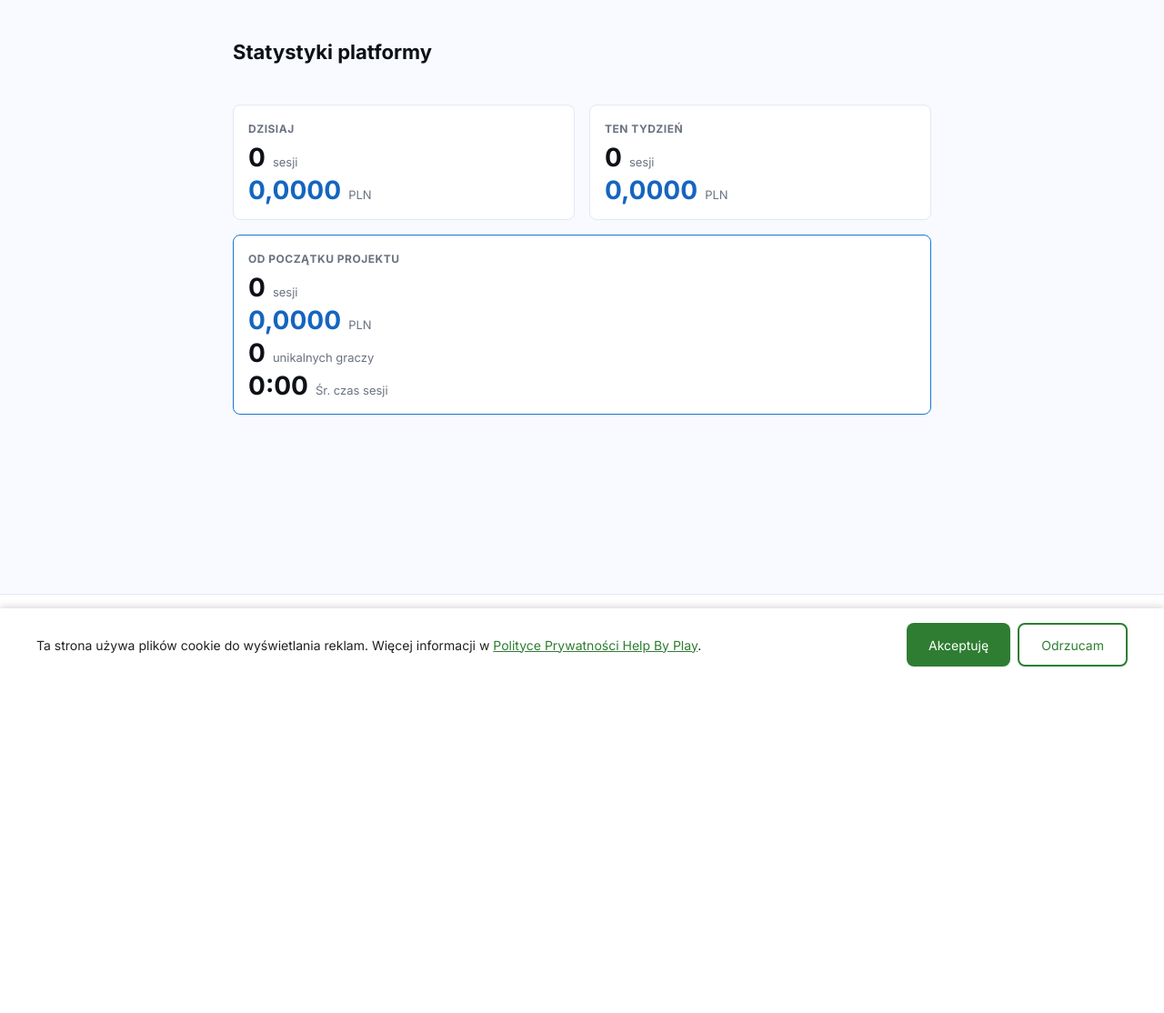
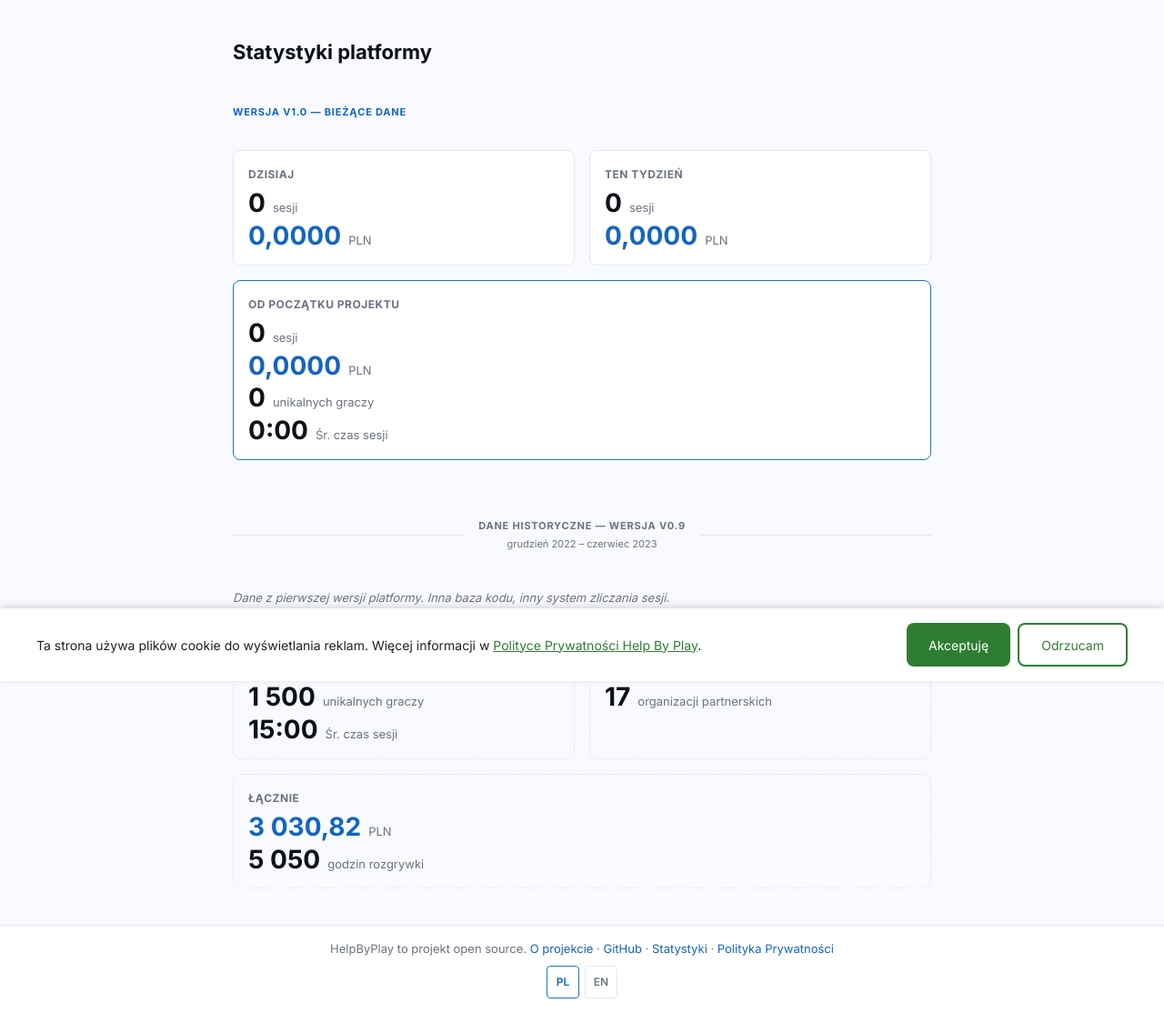
Before and after one commit to ProductPope/helpbyplay, a PHP site: page /statystyki.php in a window 1280 px wide. Shown: the part 51-1165 px from the top of the page at 91% size. Before the commit the page ends 784 px from the top, so only its background shows below. Run offline with PHP 8.4, Linux system fonts and the light colour scheme; data comes from the database, SQL or seed files in the repository; data that the repository does not hold is empty.

Commit message:
Add v0.9 historical stats section to statystyki.php
Add historical data section for the v0.9 era (December 2022 – June 2023)
below the live v1.0 stats. Visual era divider (centered rule with label)
separates the two sections. v0.9 cards use dashed border and background-
color variant to distinguish archived from live data.

Data shown: 1 500 players, 15:00 avg session, 17 partner organisations,
3 030.82 PLN raised, 5 050 hours of gameplay.

New lang keys (PL+EN): stats_v10_label, stats_v09_era_name, stats_v09_period,
stats_v09_note, stats_v09_card_players, stats_v09_card_orgs, stats_v09_card_total,
stats_orgs_label, stats_hours_label.

Co-Authored-By: Claude Sonnet 4.6 <noreply@anthropic.com>

```diff
--- a/lang.php
+++ b/lang.php
@@ -87,6 +87,15 @@ $TRANSLATIONS = [
         'stats_players_label'  => 'unikalnych graczy',
         'stats_avg_label'      => 'Śr. czas sesji',
         'stats_link_text'      => 'Statystyki platformy →',
+        'stats_v10_label'      => 'Wersja v1.0 — bieżące dane',
+        'stats_v09_era_name'   => 'Dane historyczne — wersja v0.9',
+        'stats_v09_period'     => 'grudzień 2022 – czerwiec 2023',
+        'stats_v09_note'       => 'Dane z pierwszej wersji platformy. Inna baza kodu, inny system zliczania sesji.',
+        'stats_v09_card_players' => 'Gracze',
+        'stats_v09_card_orgs'    => 'Organizacje',
+        'stats_v09_card_total'   => 'Łącznie',
+        'stats_orgs_label'     => 'organizacji partnerskich',
+        'stats_hours_label'    => 'godzin rozgrywki',
 
         // Game screen
         'game_title'           => 'Graj i pomagaj!',
@@ -268,6 +277,15 @@ $TRANSLATIONS = [
         'stats_players_label'  => 'unique players',
         'stats_avg_label'      => 'Avg. session length',
         'stats_link_text'      => 'Platform statistics →',
+        'stats_v10_label'      => 'Version v1.0 — current data',
+        'stats_v09_era_name'   => 'Historical data — version v0.9',
+        'stats_v09_period'     => 'December 2022 – June 2023',
+        'stats_v09_note'       => 'Data from the first version of the platform. Different codebase, different session tracking system.',
+        'stats_v09_card_players' => 'Players',
+        'stats_v09_card_orgs'    => 'Organisations',
+        'stats_v09_card_total'   => 'Total',
+        'stats_orgs_label'     => 'partner organisations',
+        'stats_hours_label'    => 'hours of gameplay',
 
         // Game screen
         'game_title'           => 'Play and help!',
--- a/shared/assets/shared.css
+++ b/shared/assets/shared.css
@@ -880,6 +880,15 @@ main.container {
     border-color: var(--color-primary-light);
 }
 
+.stat-card--legacy {
+    border-style: dashed;
+    background:   var(--color-background);
+}
+
+.stat-card--legacy.stat-card--alltime {
+    border-color: var(--color-border);
+}
+
 .stat-card-period {
     font-size:      12px;
     font-weight:    700;
@@ -917,6 +926,60 @@ main.container {
     .stat-card--alltime { flex-basis: 100%; }
 }
 
+.stats-era-current-label {
+    font-size:      11px;
+    font-weight:    700;
+    color:          var(--color-primary);
+    text-transform: uppercase;
+    letter-spacing: 0.8px;
+    margin-bottom:  var(--space-sm);
+}
+
+.stats-era-divider {
+    display:     flex;
+    align-items: center;
+    gap:         var(--space-md);
+    margin:      var(--space-xl) 0 var(--space-md);
+}
+
+.stats-era-divider::before,
+.stats-era-divider::after {
+    content:    '';
+    flex:       1;
+    height:     1px;
+    background: var(--color-border);
+}
+
+.stats-era-divider-text {
+    display:        flex;
+    flex-direction: column;
+    align-items:    center;
+    gap:            2px;
+    flex-shrink:    0;
+}
+
+.stats-era-name {
+    font-size:      11px;
+    font-weight:    700;
+    color:          var(--color-text-muted);
+    text-transform: uppercase;
+    letter-spacing: 0.8px;
+    white-space:    nowrap;
+}
+
+.stats-era-period {
+    font-size:   11px;
+    color:       var(--color-text-muted);
+    white-space: nowrap;
+}
+
+.stats-v09-note {
+    font-size:     13px;
+    color:         var(--color-text-muted);
+    font-style:    italic;
+    margin-bottom: var(--space-md);
+}
+
 /* ===== Sticky status bar + ad on mobile ===== */
 @media (max-width: 767px) {
     .status-bar {
--- a/statystyki.php
+++ b/statystyki.php
@@ -51,7 +51,18 @@ render_header(
 );
 ?>
 
+<?php
+// v0.9 historical data (December 2022 – June 2023)
+$v09_players = 1500;
+$v09_avg     = '15:00';
+$v09_orgs    = 17;
+$v09_pln     = 3030.82;
+$v09_hours   = 5050;
+?>
+
         <h1 class="stats-heading"><?= htmlspecialchars(t('stats_page_title')) ?></h1>
+
+        <p class="stats-era-current-label"><?= htmlspecialchars(t('stats_v10_label')) ?></p>
 
         <div class="stats-grid">
 
@@ -101,6 +112,51 @@ render_header(
 
         </div>
 
+        <div class="stats-era-divider">
+            <div class="stats-era-divider-text">
+                <span class="stats-era-name"><?= htmlspecialchars(t('stats_v09_era_name')) ?></span>
+                <span class="stats-era-period"><?= htmlspecialchars(t('stats_v09_period')) ?></span>
+            </div>
+        </div>
+
+        <p class="stats-v09-note"><?= htmlspecialchars(t('stats_v09_note')) ?></p>
+
+        <div class="stats-grid">
+
+            <div class="stat-card stat-card--legacy">
+                <h2 class="stat-card-period"><?= htmlspecialchars(t('stats_v09_card_players')) ?></h2>
+                <div class="stat-row">
+                    <span class="stat-value"><?= number_format($v09_players, 0, ',', ' ') ?></span>
+                    <span class="stat-label"><?= htmlspecialchars(t('stats_players_label')) ?></span>
+                </div>
+                <div class="stat-row">
+                    <span class="stat-value"><?= htmlspecialchars($v09_avg) ?></span>
+                    <span class="stat-label"><?= htmlspecialchars(t('stats_avg_label')) ?></span>
+                </div>
+            </div>
+
+            <div class="stat-card stat-card--legacy">
+                <h2 class="stat-card-period"><?= htmlspecialchars(t('stats_v09_card_orgs')) ?></h2>
+                <div class="stat-row">
+                    <span class="stat-value"><?= number_format($v09_orgs, 0, ',', ' ') ?></span>
+                    <span class="stat-label"><?= htmlspecialchars(t('stats_orgs_label')) ?></span>
+                </div>
+            </div>
+
+            <div class="stat-card stat-card--legacy stat-card--alltime">
+                <h2 class="stat-card-period"><?= htmlspecialchars(t('stats_v09_card_total')) ?></h2>
+                <div class="stat-row">
+                    <span class="stat-value stat-value--pln"><?= number_format($v09_pln, 2, ',', ' ') ?></span>
+                    <span class="stat-label"><?= htmlspecialchars(t('currency')) ?></span>
+                </div>
+                <div class="stat-row">
+                    <span class="stat-value"><?= number_format($v09_hours, 0, ',', ' ') ?></span>
+                    <span class="stat-label"><?= htmlspecialchars(t('stats_hours_label')) ?></span>
+                </div>
+            </div>
+
+        </div>
+
 <?php render_footer($LANG); ?>
 
 <script src="/shared/assets/lang.js?v=<?= filemtime(__DIR__ . '/shared/assets/lang.js') ?>"></script>
```
